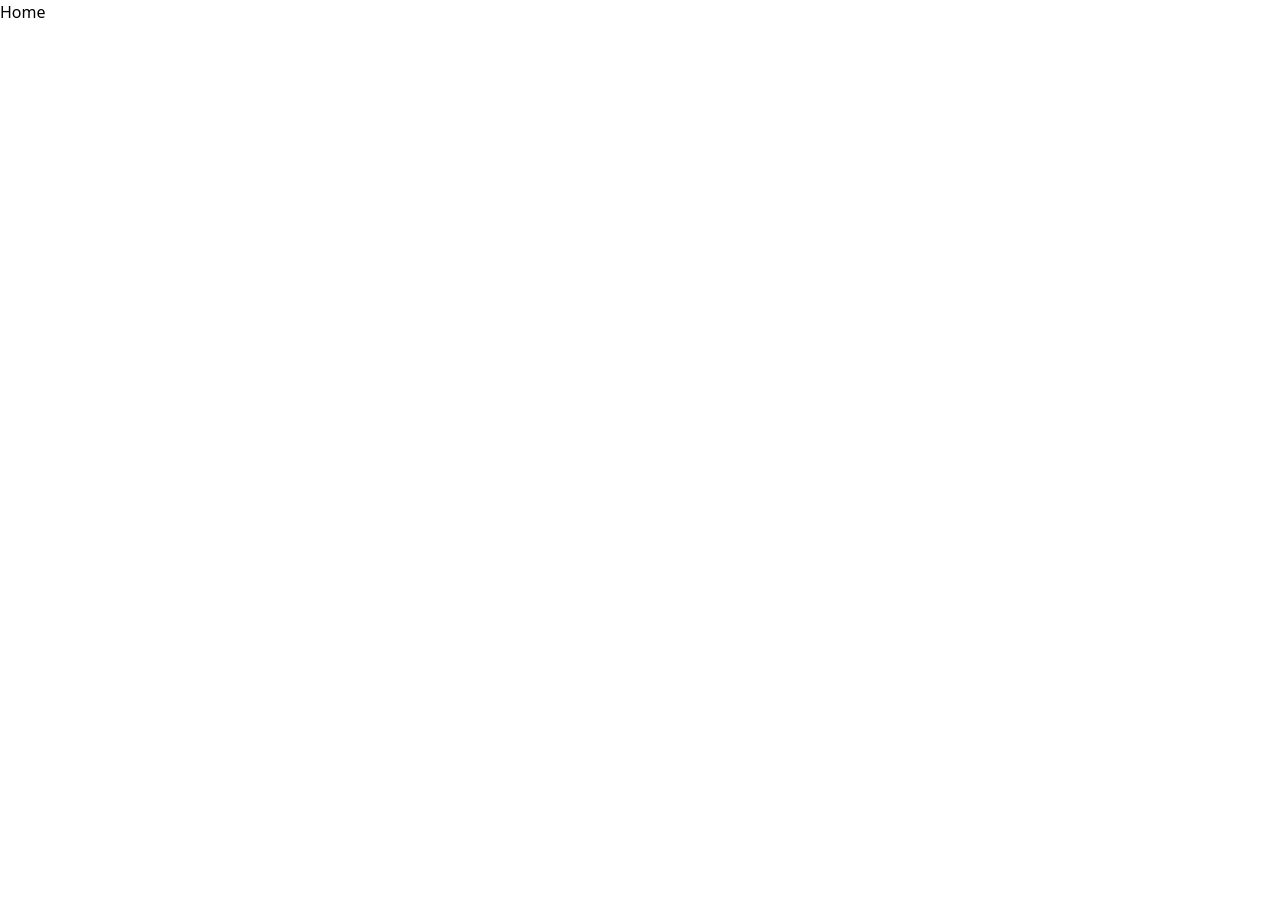
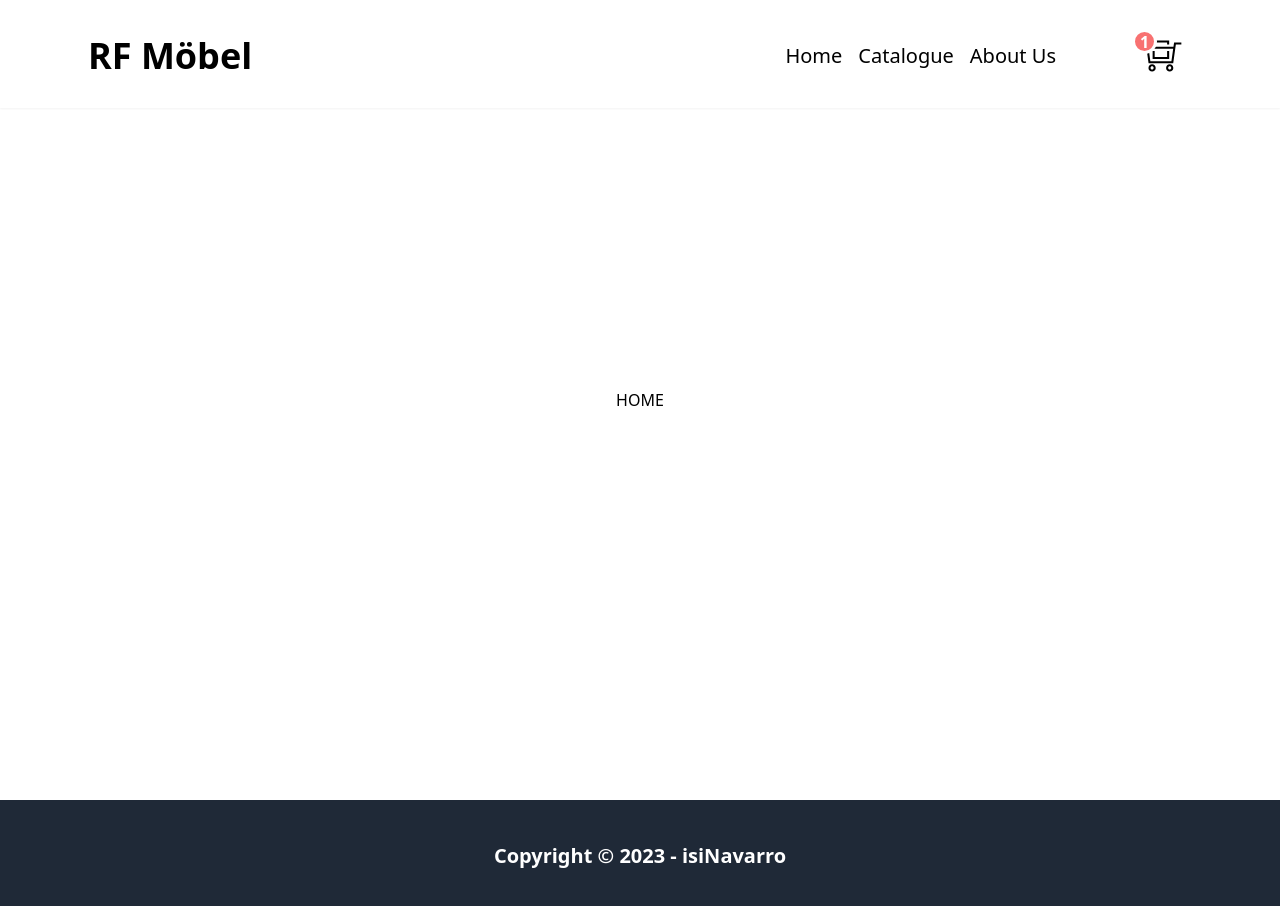
Before and after one commit to IsiNavarro/odin-ShoppingCart, a React (Vite) app: page / in a window 1280 px wide. Shown: the top 906 px of the page. Before the commit the page ends 800 px from the top, so only its background shows below. Built offline with nearby package versions, Linux system fonts and the light colour scheme.

Commit message:
Create App for everypage to render inside it

```diff
--- /dev/null
+++ b/src/App.jsx
@@ -0,0 +1,15 @@
+import Navbar from './components/Navbar';
+import Footer from './components/Footer';
+const App = ({ child }) => {
+  return (
+    <div>
+      <Navbar />
+      <div className="min-h-screen flex items-center justify-center">
+        {child}
+      </div>
+      <Footer />
+    </div>
+  );
+};
+
+export default App;
--- a/src/components/Footer.jsx
+++ b/src/components/Footer.jsx
@@ -1,5 +1,23 @@
 const Footer = () => {
-  return <div>Footer</div>;
+  const year = new Date().getFullYear();
+  return (
+    <footer
+      className="w-full bg-gray-800 h-28 text-white
+    flex items-center justify-center text-lg md:text-xl font-bold"
+    >
+      <p>
+        Copyright © {year}
+        {' - '}
+        <a
+          href="https://github.com/isiNavarro"
+          target="_blank"
+          rel="noreferrer"
+        >
+          isiNavarro
+        </a>
+      </p>
+    </footer>
+  );
 };
 
 export default Footer;
--- a/src/components/Home.jsx
+++ b/src/components/Home.jsx
@@ -1,5 +1,7 @@
+import Navbar from './Navbar';
+
 const Home = () => {
-  return <div>Home</div>;
+  return <section>HOME</section>;
 };
 
 export default Home;
--- a/src/components/Navbar.jsx
+++ b/src/components/Navbar.jsx
@@ -13,7 +13,7 @@ const Navbar = () => {
   };
 
   return (
-    <nav className="flex items-center justify-between px-2 md:px-10 lg:px-20 pt-4 pb-3 md:pb-6 md:pt-7 shadow-sm">
+    <nav className="z-5 bg-white fixed w-full flex items-center justify-between px-2 md:px-10 lg:px-20 pt-4 pb-3 md:pb-6 md:pt-7 shadow-sm">
       <Link to={'/'}>
         <h1 className=" font-bold text-2xl lg:text-4xl px-2">RF Möbel</h1>
       </Link>
```
Also changed, not shown: src/Router.jsx (+6 -4 lines).
